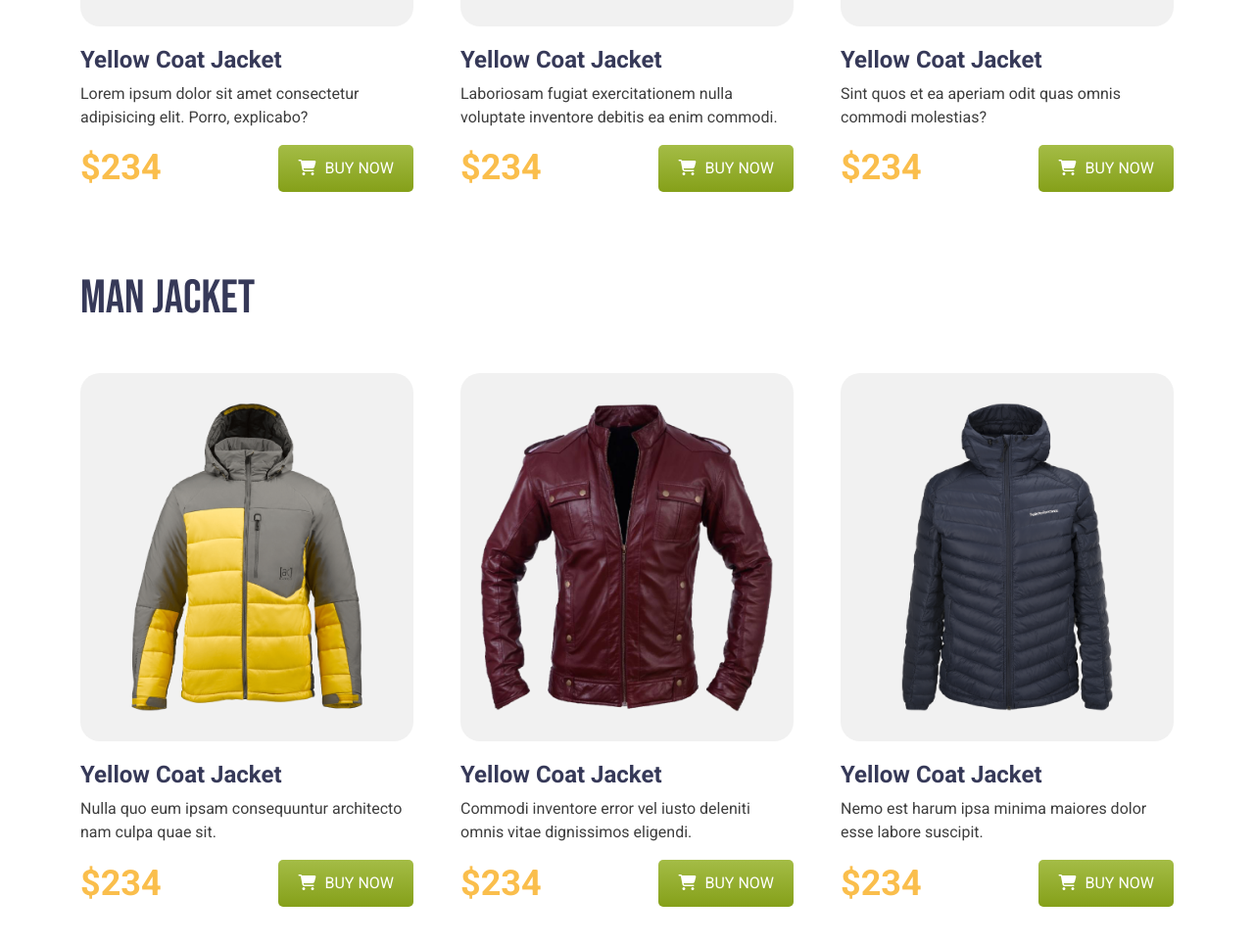
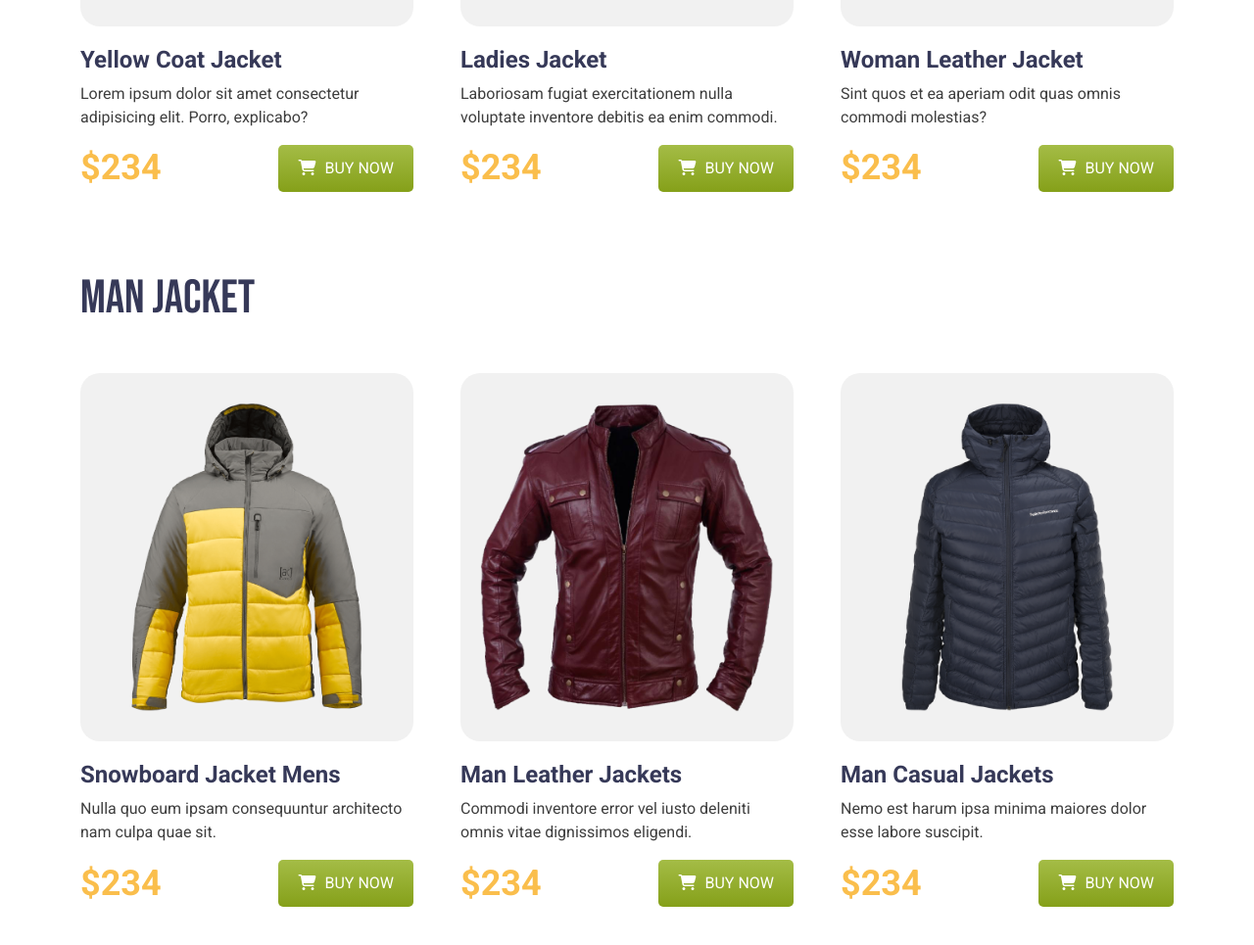
Before and after one commit to babunesar/penguin-fashion, a plain HTML site: page index.html in a window 1280 px wide. Shown: the part 1253-2218 px from the top of the page at 98% size. Drawn offline with nearby package versions, Linux system fonts and the light colour scheme.

Commit message:
Product title added

```diff
--- a/index.html
+++ b/index.html
@@ -81,7 +81,7 @@
                     </div>
                     <div class="col-lg-4 col-md-6 col-sm-12 mt-md-0 mt-5">
                         <div class="jacket-img"><img src="images/jacket-2.png" alt="" class="img-fluid"></div>
-                        <h3 class="jacket-title">Yellow Coat Jacket</h3>
+                        <h3 class="jacket-title">Ladies Jacket</h3>
                         <p class="jacket-des">Laboriosam fugiat exercitationem nulla voluptate inventore debitis ea enim commodi.</p>
                         <div class="d-flex align-items-center justify-content-between">
                             <h2 class="price">$234</h2>
@@ -90,7 +90,7 @@
                     </div>
                     <div class="col-lg-4 col-md-6 col-sm-12 mt-5 mt-lg-0">
                         <div class="jacket-img"><img src="images/jacket-3.png" alt="" class="img-fluid"></div>
-                        <h3 class="jacket-title">Yellow Coat Jacket</h3>
+                        <h3 class="jacket-title">Woman Leather Jacket</h3>
                         <p class="jacket-des">Sint quos et ea aperiam odit quas omnis commodi molestias?</p>
                         <div class="d-flex align-items-center justify-content-between">
                             <h2 class="price">$234</h2>
@@ -106,7 +106,7 @@
                 <div class="row gx-5">
                     <div class="col-lg-4 col-md-6 col-sm-12">
                         <div class="jacket-img"><img src="images/jacket-4.png" alt="" class="img-fluid"></div>
-                        <h3 class="jacket-title">Yellow Coat Jacket</h3>
+                        <h3 class="jacket-title">Snowboard Jacket Mens</h3>
                         <p class="jacket-des">Nulla quo eum ipsam consequuntur architecto nam culpa quae sit.</p>
                         <div class="d-flex align-items-center justify-content-between">
                             <h2 class="price">$234</h2>
@@ -115,7 +115,7 @@
                     </div>
                     <div class="col-lg-4 col-md-6 col-sm-12 mt-5 mt-md-0">
                         <div class="jacket-img"><img src="images/jacket-5.png" alt="" class="img-fluid"></div>
-                        <h3 class="jacket-title">Yellow Coat Jacket</h3>
+                        <h3 class="jacket-title">Man Leather Jackets</h3>
                         <p class="jacket-des">Commodi inventore error vel iusto deleniti omnis vitae dignissimos eligendi.</p>
                         <div class="d-flex align-items-center justify-content-between">
                             <h2 class="price">$234</h2>
@@ -124,7 +124,7 @@
                     </div>
                     <div class="col-lg-4 col-md-6 col-sm-12 mt-5 mt-lg-0">
                         <div class="jacket-img"><img src="images/jacket-6.png" alt="" class="img-fluid"></div>
-                        <h3 class="jacket-title">Yellow Coat Jacket</h3>
+                        <h3 class="jacket-title">Man Casual Jackets</h3>
                         <p class="jacket-des">Nemo est harum ipsa minima maiores dolor esse labore suscipit.</p>
                         <div class="d-flex align-items-center justify-content-between">
                             <h2 class="price">$234</h2>
```
